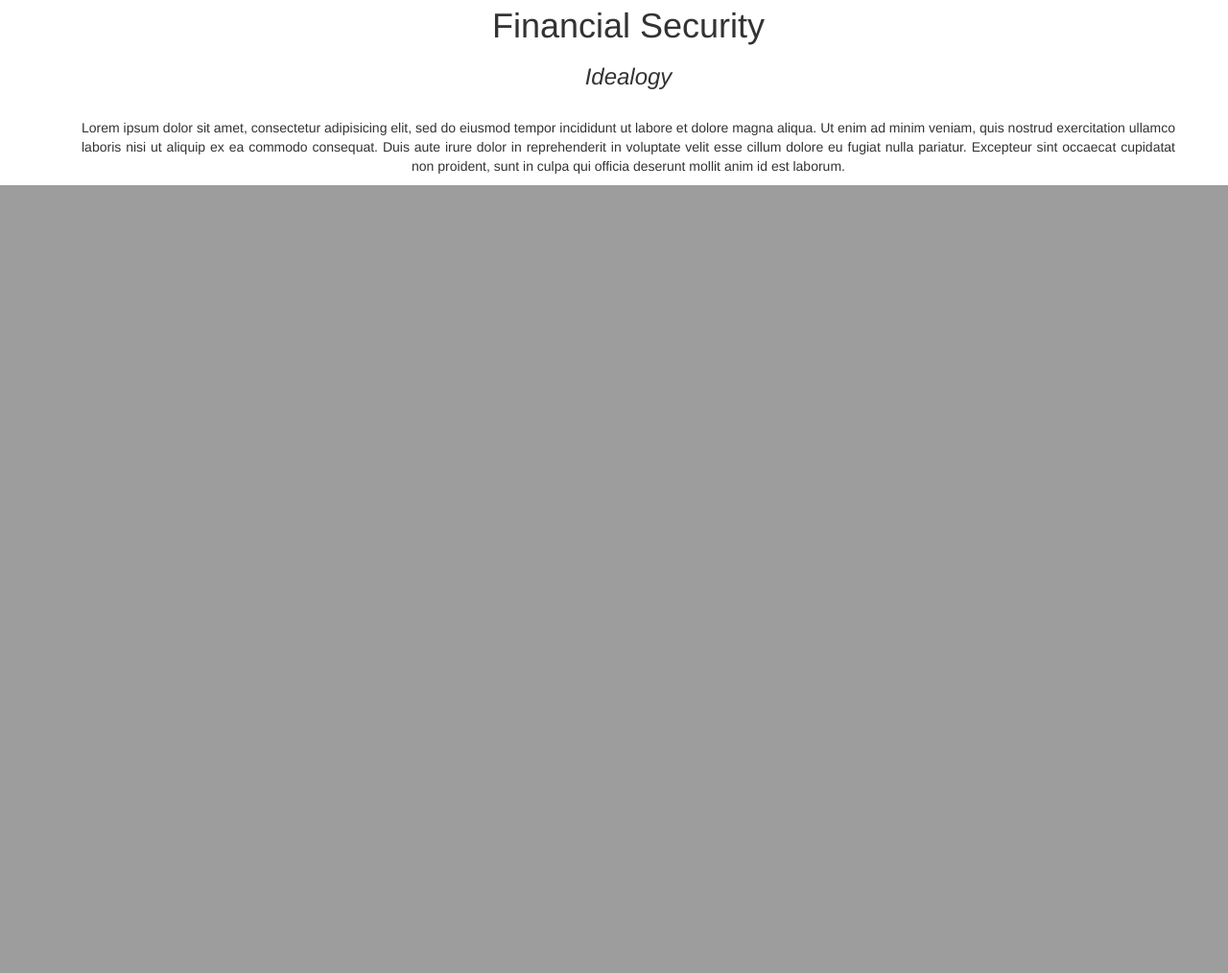
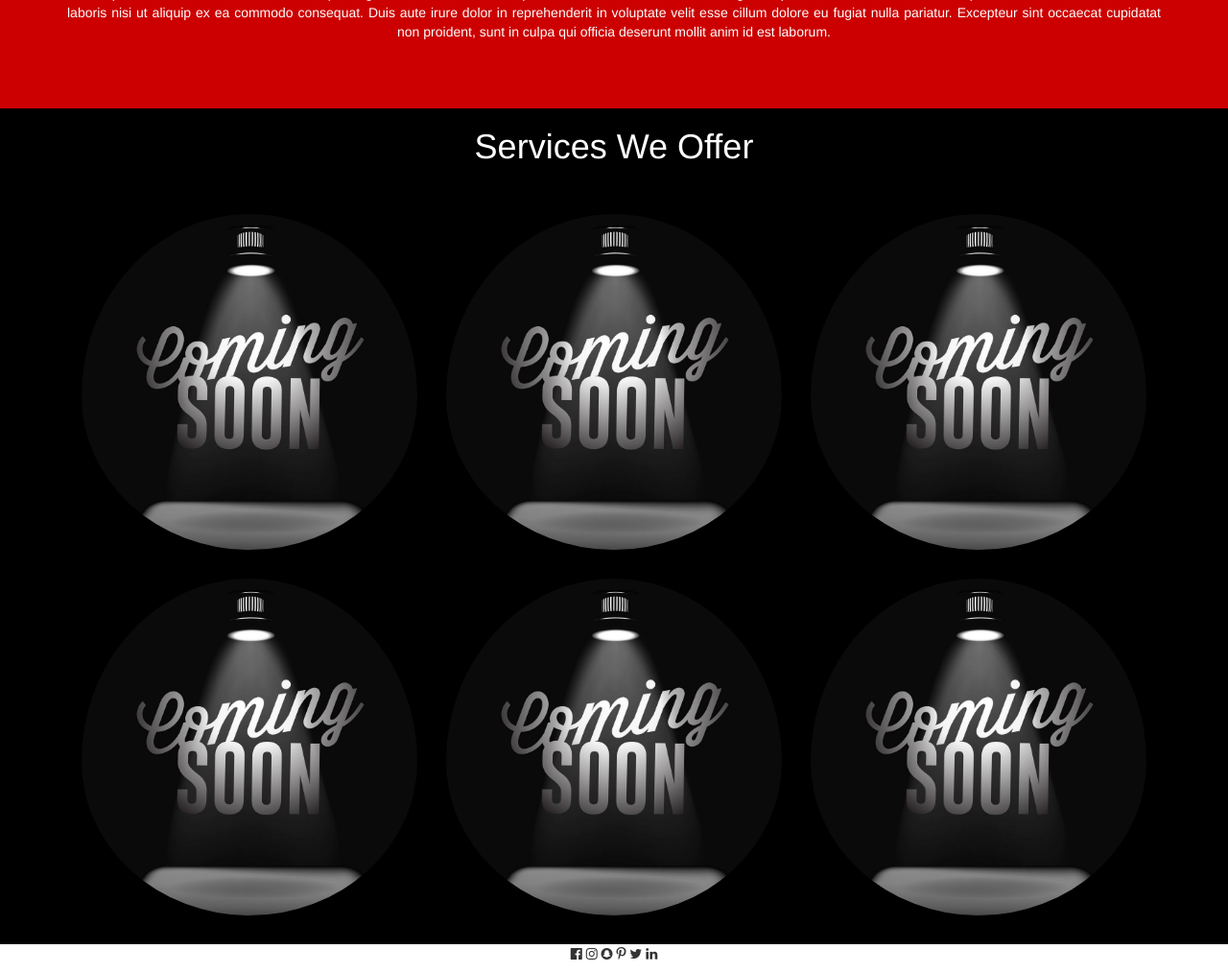
Before and after one commit to HitShT/Complete-Financial-Security-and-Risk-Calculation-using-AI, a Django app: page / in a window 1280 px wide. Shown: the part 684-1698 px from the top of the page at 96% size. Before the commit the page ends 877 px from the top, so only its background shows below. Run offline with Django 3.2, Linux system fonts and the light colour scheme; some libraries are stand-ins or nearby versions.

Commit message:
Added some stylings

```diff
--- a/CapstoneProject/CapstoneProject/urls.py
+++ b/CapstoneProject/CapstoneProject/urls.py
@@ -23,5 +23,6 @@ urlpatterns = [
     url(r'^admin/', admin.site.urls),
     url(r'^$',views.test),
     url(r'^base/', include("Base.urls")),
-    url(r"^healthInsurance/",include("HealthInsurancePredict.urls"))
+    url(r"^healthInsurance/",include("HealthInsurancePredict.urls")),
+    url(r"^investment/",include("Investment.urls"))
 ]
--- /dev/null
+++ b/CapstoneProject/Investment/urls.py
@@ -0,0 +1,6 @@
+from django.conf.urls import url,include
+from django.contrib import admin
+from . import views
+urlpatterns = [
+    url(r"^test/",views.test)
+]
--- a/CapstoneProject/Investment/views.py
+++ b/CapstoneProject/Investment/views.py
@@ -1,3 +1,5 @@
 from django.shortcuts import render
 
 # Create your views here.
+def test(response):
+    return
--- a/CapstoneProject/templates/Base/Register.html
+++ b/CapstoneProject/templates/Base/Register.html
@@ -1,6 +1,7 @@
 {% extends "base.html" %}
 
 {% block body_block %}
+  <div class="container">
     <form class="form-horizontal" method="POST" action="">
       {% csrf_token %}
       {{ RegisterForm.as_p }}
@@ -10,4 +11,5 @@
           </div>
       </div>
     </form>
+  </div>
 {% endblock %}
--- a/CapstoneProject/templates/Base/addAssets.html
+++ b/CapstoneProject/templates/Base/addAssets.html
@@ -1,5 +1,6 @@
 {% extends "Base/getBase.html" %}
 
+<div class="container">
   {% block body_block %}
   <form class="form-horizontal" method="POST" action="">
     {% csrf_token %}
@@ -23,3 +24,4 @@
     </div>
   </form>
   {% endblock %}
+</div>
--- a/CapstoneProject/templates/Base/addDependents.html
+++ b/CapstoneProject/templates/Base/addDependents.html
@@ -1,5 +1,6 @@
 {% extends "Base/getBase.html" %}
 
+<<div class="container">
   {% block body_block %}
   <form class="form-horizontal" method="POST" action="">
     {% csrf_token %}
@@ -25,3 +26,4 @@
     </div>
   </form>
   {% endblock %}
+</div>
--- a/CapstoneProject/templates/Base/addExpense.html
+++ b/CapstoneProject/templates/Base/addExpense.html
@@ -1,5 +1,6 @@
 {% extends "Base/getBase.html" %}
 
+<div class="container">
   {% block body_block %}
   <form class="form-horizontal" method="POST" action="">
     {% csrf_token %}
@@ -27,3 +28,4 @@
     </div>
   </form>
   {% endblock %}
+</div>
--- a/CapstoneProject/templates/Base/addIncome.html
+++ b/CapstoneProject/templates/Base/addIncome.html
@@ -1,6 +1,7 @@
 {% extends "Base/getBase.html" %}
 
 {% block body_block %}
+  <div class="container">
     <form class="form-horizontal" method="POST" action="">
       {% csrf_token %}
       {{ getIncome.management_form }}
@@ -21,4 +22,5 @@
           </div>
       </div>
     </form>
+  </div>
 {% endblock %}
--- a/CapstoneProject/templates/Base/addInvestment.html
+++ b/CapstoneProject/templates/Base/addInvestment.html
@@ -1,6 +1,7 @@
 {% extends "Base/getBase.html" %}
 
 {% block body_block %}
+<div class="container">
   <form class="form-horizontal" method="POST" action="">
     {% csrf_token %}
     {{ userInvestmentFormsetData.management_form }}
@@ -26,4 +27,5 @@
         </div>
     </div>
   </form>
+</div>
 {% endblock %}
--- a/CapstoneProject/templates/Base/addLiabilities.html
+++ b/CapstoneProject/templates/Base/addLiabilities.html
@@ -1,6 +1,7 @@
 {% extends "Base/getBase.html" %}
 
 {% block body_block %}
+  <div class="container">
     <form class="form-horizontal" method="POST" action="">
       {% csrf_token %}
       {{ liabilitiesFormsetData.management_form }}
@@ -22,4 +23,5 @@
           </div>
       </div>
     </form>
+  </div>
 {% endblock %}
--- a/CapstoneProject/templates/CapstoneProject/index.html
+++ b/CapstoneProject/templates/CapstoneProject/index.html
@@ -1,25 +1,50 @@
 {% extends "Base/getBase.html" %}
+{% load static %}
+
+{% block navbarTag %}
+    <li class="nav-item">
+        <a class="nav-link" href="{% url 'Base:login' %}">Login</a>
+    </li>
+    <li class="nav-item">
+        <a class="nav-link" href="{% url 'Base:register' %}"">Register</a>
+    </li
+{% endblock %}
 
 {% block body_block %}
+    <link rel="stylesheet" href="https://cdnjs.cloudflare.com/ajax/libs/font-awesome/4.7.0/css/font-awesome.min.css">
 
-    <div class = "container">
-      <div id="carousel-example-generic" class="carousel slide" data-ride="carousel"  style = "height:600px;width:1100px;">
+    <style>
+      .services_offer{
+        padding-bottom : 30px;
+      }
+      #contact_us{
+        height : 50%;
+        top : 50%;
+        margin : auto;
+      }
+      #temp{
+        height: 30px;
+      }
+    </style>
+
+    <div class = "container" style = "width:600px;height:400px;">
+      <div id="change-images" class="carousel slide  col-12 col-sm-12 col-md-12 col-lg-12 col-xl-12" data-ride="carousel">
         <!-- Indicators -->
         <ol class="carousel-indicators">
-          <li data-target="#carousel-example-generic" data-slide-to="0" class="active"></li>
-          <li data-target="#carousel-example-generic" data-slide-to="1"></li>
+          <li data-target="#change-images" data-slide-to="0" class="active"></li>
+          <li data-target="#change-images" data-slide-to="1"></li>
         </ol>
 
         <!-- Wrapper for slides -->
-        <div class="carousel-inner" role="listbox" style = "width:1100px;height:600px;">
+        <div class="carousel-inner" role="listbox">
           <div class="item active">
-            <img src="https://yt3.ggpht.com/ytc/AAUvwni9btDQDiuUjLPm8VPP2DqSzNbr2dbtRKdRPTr52w=s900-c-k-c0x00ffffff-no-rj" style = "width:1100px;height:600px;">
+            <img src="https://i2.cdn.turner.com/money/dam/assets/160105170314-financial-security-lock-640x360.jpg">
             <div class="carousel-caption">
               Tom
             </div>
           </div>
           <div class="item">
-            <img src="https://images-eu.ssl-images-amazon.com/images/I/81LByddMDeL._AC_UL600_SR600,600_.png" style = "width:1100px;height:600px;">
+            <img src="https://www.goodnewspilipinas.com/wp-content/uploads/2018/03/key.jpg">
             <div class="carousel-caption">
               Family
             </div>
@@ -27,17 +52,19 @@
         </div>
 
         <!-- Controls -->
-        <a class="left carousel-control" href="#carousel-example-generic" role="button" data-slide="prev">
+        <a class="left carousel-control" href="#change-images" role="button" data-slide="prev">
           <span class="glyphicon glyphicon-chevron-left" aria-hidden="true"></span>
           <span class="sr-only">Previous</span>
         </a>
-        <a class="right carousel-control" href="#carousel-example-generic" role="button" data-slide="next">
+        <a class="right carousel-control" href="#change-images" role="button" data-slide="next">
           <span class="glyphicon glyphicon-chevron-right" aria-hidden="true"></span>
           <span class="sr-only">Next</span>
         </a>
       </div>
     </div>
 
+    <div style = "background-color : #CC0000;color : white">
+      <br><br><br>
       <div class = "container">
         <center>
           <h1>Financial Security</h1>
@@ -46,4 +73,33 @@
         <br>
         <p style = " text-align: justify;text-align-last: center;">Lorem ipsum dolor sit amet, consectetur adipisicing elit, sed do eiusmod tempor incididunt ut labore et dolore magna aliqua. Ut enim ad minim veniam, quis nostrud exercitation ullamco laboris nisi ut aliquip ex ea commodo consequat. Duis aute irure dolor in reprehenderit in voluptate velit esse cillum dolore eu fugiat nulla pariatur. Excepteur sint occaecat cupidatat non proident, sunt in culpa qui officia deserunt mollit anim id est laborum.</p>
       </div>
+      <br><br><br>
+    </div>
+
+    <div style = "background-color : black; color : white">
+      <div class="container">
+        <center>
+          <h1>Services We Offer</h1>
+          <br><br>
+        </center>
+        <img src="{% static 'Capstone Project/coming soon.jpg' %}" class="img-circle col-xs-4 col-sm-4 col-md-4 col-lg-4 col-xl-4 services_offer" title = "Coming Soon">
+        <img src="{% static 'Capstone Project/coming soon.jpg' %}" class="img-circle col-xs-4 col-sm-4 col-md-4 col-lg-4 col-xl-4 services_offer" title = "Coming Soon">
+        <img src="{% static 'Capstone Project/coming soon.jpg' %}" class="img-circle col-xs-4 col-sm-4 col-md-4 col-lg-4 col-xl-4 services_offer" title = "Coming Soon">
+        <img src="{% static 'Capstone Project/coming soon.jpg' %}" class="img-circle col-xs-4 col-sm-4 col-md-4 col-lg-4 col-xl-4 services_offer" title = "Coming Soon">
+        <img src="{% static 'Capstone Project/coming soon.jpg' %}" class="img-circle col-xs-4 col-sm-4 col-md-4 col-lg-4 col-xl-4 services_offer" title = "Coming Soon">
+        <img src="{% static 'Capstone Project/coming soon.jpg' %}" class="img-circle col-xs-4 col-sm-4 col-md-4 col-lg-4 col-xl-4 services_offer" title = "Coming Soon">
+      </div>
+    </div>
+
+    <center id = "temp">
+      <div id="contact_us" class = "container">
+        <i class="fa fa-facebook-official"></i>
+        <i class="fa fa-instagram"></i>
+        <i class="fa fa-snapchat"></i>
+        <i class="fa fa-pinterest-p"></i>
+        <i class="fa fa-twitter"></i>
+        <i class="fa fa-linkedin"></i>
+      </div>
+    </center>
+
 {% endblock %}
--- a/CapstoneProject/templates/base.html
+++ b/CapstoneProject/templates/base.html
@@ -3,10 +3,11 @@
   <head>
     <meta charset="utf-8">
     <title></title>
+    <script src="https://code.jquery.com/jquery-3.3.1.slim.min.js" integrity="sha384-q8i/X+965DzO0rT7abK41JStQIAqVgRVzpbzo5smXKp4YfRvH+8abtTE1Pi6jizo" crossorigin="anonymous"></script>
+    <script src="https://cdnjs.cloudflare.com/ajax/libs/popper.js/1.14.3/umd/popper.min.js" integrity="sha384-ZMP7rVo3mIykV+2+9J3UJ46jBk0WLaUAdn689aCwoqbBJiSnjAK/l8WvCWPIPm49" crossorigin="anonymous"></script>
     <link rel="stylesheet" href="https://stackpath.bootstrapcdn.com/bootstrap/3.4.1/css/bootstrap.min.css" integrity="sha384-HSMxcRTRxnN+Bdg0JdbxYKrThecOKuH5zCYotlSAcp1+c8xmyTe9GYg1l9a69psu" crossorigin="anonymous">
   </head>
-  <script src="https://code.jquery.com/jquery-3.3.1.slim.min.js" integrity="sha384-q8i/X+965DzO0rT7abK41JStQIAqVgRVzpbzo5smXKp4YfRvH+8abtTE1Pi6jizo" crossorigin="anonymous"></script>
-  <script src="https://cdnjs.cloudflare.com/ajax/libs/popper.js/1.14.3/umd/popper.min.js" integrity="sha384-ZMP7rVo3mIykV+2+9J3UJ46jBk0WLaUAdn689aCwoqbBJiSnjAK/l8WvCWPIPm49" crossorigin="anonymous"></script>
+
   <body>
     <nav class="navbar navbar-default navbar-static-top navbar-inverse">
       <div class="container">
@@ -27,13 +28,11 @@
         </ul>
       </div>
     </nav>
-    <div class="container">
 
       {% block body_block %}
       <!-- Anything outside is inherited -->
       {% endblock %}
 
       {% block custom_js %}{% endblock %}
-    </div>
   </body>
 </html>
```
Also changed, not shown: CapstoneProject/templates/Base/login.html (+7 -5 lines), CapstoneProject/static/Capstone Project/coming soon.jpg (added). Lines whose indentation alone changed are shown as unchanged.
